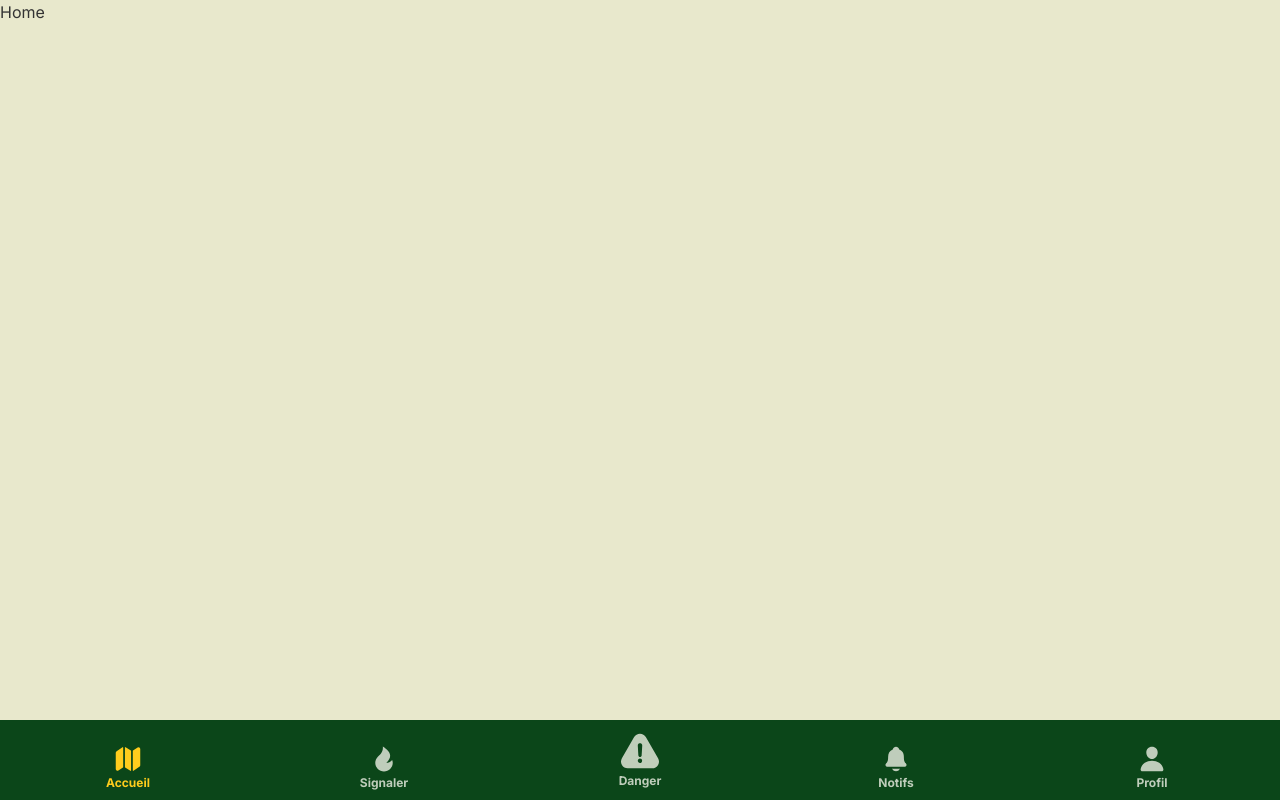
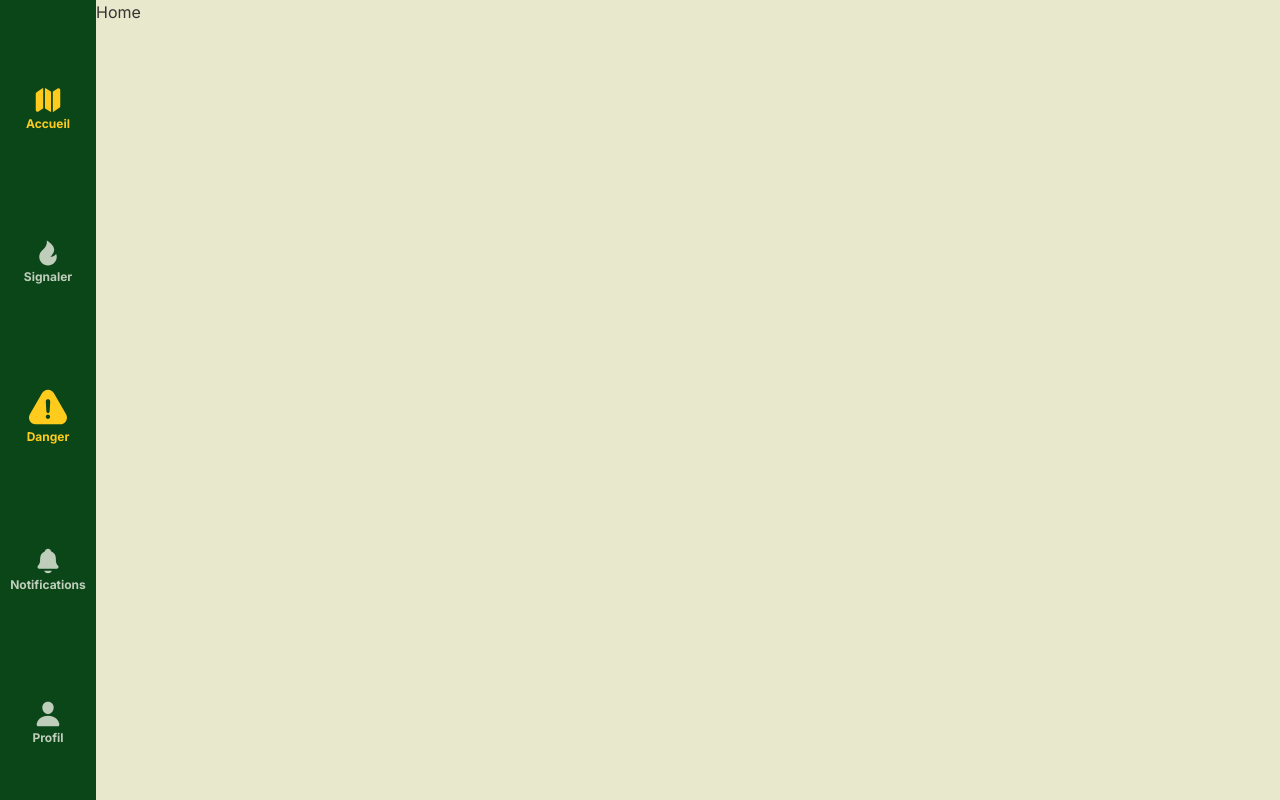
Before and after one commit to WildCodeSchool-2025-09/p3-0526-remote-vigie, a React (Vite) app in the folder client/: page / in a window 1280 px wide. Built offline with nearby package versions, Linux system fonts and the light colour scheme; no server answers; a web font is replaced by a local one.

Commit message:
(US16) Finish a nav bar

```diff
--- a/client/src/App.tsx
+++ b/client/src/App.tsx
@@ -10,9 +10,19 @@ function App() {
 
 	return (
 		<NotificationProvider>
+			<a
+				href="#main-content"
+				className="sr-only focus:not-sr-only focus:fixed focus:top-2 focus:left-2 focus:z-50 focus:rounded-md focus:bg-(--primary) focus:px-4 focus:py-2 focus:text-(--bg-light) focus:no-underline"
+			>
+				Aller au contenu principal
+			</a>
 			{/* Structure globale */}
-			<div className="flex h-dvh flex-col bg-(--bg-dark)">
-				<div className="grow">
+			<div className="flex h-dvh flex-col bg-(--bg-dark) lg:flex-row">
+				<div
+					id="main-content"
+					tabIndex={-1}
+					className="grow lg:min-w-0 lg:overflow-y-auto"
+				>
 					<Outlet />
 				</div>
 				{!isDevHelpRoute && <NavBar />}
--- a/client/src/components/Navigation/NavBar/NavBar.tsx
+++ b/client/src/components/Navigation/NavBar/NavBar.tsx
@@ -1,68 +1,41 @@
-import { NavLink } from "react-router";
 import { useAuth } from "../../../contexts/AuthContext";
-import Icon from "../../Icon/Icon";
-import NotificationBadge from "../../Notification/NotificationBadge/NotificationBadge";
+import { navItems } from "../../../types/navItems";
+import NavItem from "../NavItem/NavItem";
 
 function NavBar() {
 	const { user } = useAuth();
 
 	return (
 		<nav
-			className="sticky bottom-0 z-10 grid h-20 grid-cols-5 bg-(--primary) pt-4"
+			className="sticky bottom-0 z-10 grid h-[calc(5rem+env(safe-area-inset-bottom,0px))] shrink-0 grid-flow-col auto-cols-fr bg-(--primary) lg:order-first lg:sticky lg:top-0 lg:bottom-auto lg:h-dvh lg:w-24 lg:grid-flow-row lg:auto-rows-fr lg:pt-8"
 			aria-label="Navigation principale"
 		>
-			<NavLink
-				to="/"
-				end
-				className={({ isActive }) =>
-					`relative flex flex-col items-center justify-center gap-0.5 text-xs font-bold no-underline ${isActive ? "text-(--accent)" : "text-(--bg-light)/75"}`
-				}
-			>
-				<Icon name="map" className="size-7" />
-				<span>Accueil</span>
-			</NavLink>
-			<NavLink
-				to="/incident/1"
-				className={({ isActive }) =>
-					`relative flex flex-col items-center justify-center gap-0.5 text-xs font-bold no-underline ${isActive ? "text-(--accent)" : "text-(--bg-light)/75"}`
-				}
-			>
-				<Icon name="alert" className="size-7" />
-				<span>Signaler</span>
-			</NavLink>
-			<NavLink
-				to="/incident"
-				end
-				className={({ isActive }) =>
-					`relative -translate-y-2 flex flex-col items-center justify-center gap-0.5 text-xs font-bold no-underline ${isActive ? "text-(--accent)" : "text-(--bg-light)/75"}`
-				}
-			>
-				<Icon name="danger" className="size-10" />
-				<span>Danger</span>
-			</NavLink>
-			{user != null && (
-				<NavLink
-					to="/notifications"
-					className={({ isActive }) =>
-						`relative flex flex-col items-center justify-center gap-0.5 text-xs font-bold no-underline ${isActive ? "text-(--accent)" : "text-(--bg-light)/75"}`
-					}
-				>
-					<span className="relative">
-						<Icon name="notification" className="size-7" />
-						<NotificationBadge />
-					</span>
-					<span>Notifs</span>
-				</NavLink>
-			)}
-			<NavLink
-				to="/profile"
-				className={({ isActive }) =>
-					`relative flex flex-col items-center justify-center gap-0.5 text-xs font-bold no-underline ${isActive ? "text-(--accent)" : "text-(--bg-light)/75"}`
-				}
-			>
-				<Icon name="profile" className="size-7" />
-				<span>Profil</span>
-			</NavLink>
+			{navItems
+				.filter((item) => !item.requiresAuth || user != null)
+				.map(
+					({
+						key,
+						loggedOutTo,
+						loggedOutLabel,
+						disabledWhenLoggedOut,
+						...item
+					}) => {
+						const isLoggedOut = user == null;
+						const resolved = {
+							...item,
+							...(isLoggedOut && loggedOutTo != null
+								? {
+										to: loggedOutTo,
+										label: loggedOutLabel ?? item.label,
+									}
+								: {}),
+							...(isLoggedOut && disabledWhenLoggedOut
+								? { disabled: true }
+								: {}),
+						};
+						return <NavItem key={key} {...resolved} />;
+					},
+				)}
 		</nav>
 	);
 }
--- /dev/null
+++ b/client/src/components/Navigation/NavItem/NavItem.tsx
@@ -0,0 +1,68 @@
+import { NavLink, useLocation } from "react-router";
+import type { NavItemConfig } from "../../../types/navItems";
+import Icon from "../../Icon/Icon";
+import NotificationBadge from "../../Notification/NotificationBadge/NotificationBadge";
+
+const baseClassName =
+	"relative flex flex-col items-center justify-center gap-0.5 text-xs font-bold focus-visible:outline-2 focus-visible:outline-offset-2 focus-visible:outline-(--accent) focus-visible:rounded-sm";
+
+function NavItem({
+	to,
+	end,
+	label,
+	icon,
+	emphasized = false,
+	alwaysAccent = false,
+	disabled = false,
+	disabledTitle,
+	showNotificationBadge = false,
+}: NavItemConfig) {
+	const location = useLocation();
+	const iconClassName = emphasized ? "size-10" : "size-7";
+	const emphasisClassName = emphasized
+		? "-translate-y-2 lg:translate-y-0"
+		: "";
+	const targetSearch = to?.includes("?") ? to.split("?")[1] : "";
+	const matchesSearch = location.search.replace(/^\?/, "") === targetSearch;
+
+	const iconElement = showNotificationBadge ? (
+		<span className="relative">
+			<Icon name={icon} className={iconClassName} />
+			<NotificationBadge />
+		</span>
+	) : (
+		<Icon name={icon} className={iconClassName} />
+	);
+
+	if (disabled) {
+		return (
+			<button
+				type="button"
+				disabled
+				aria-disabled="true"
+				title={disabledTitle}
+				className={`${baseClassName} ${emphasisClassName} text-(--bg-light)/40 cursor-not-allowed`}
+			>
+				{iconElement}
+				<span>{label}</span>
+			</button>
+		);
+	}
+
+	if (to == null) return null;
+
+	return (
+		<NavLink
+			to={to}
+			end={end}
+			className={({ isActive }) =>
+				`${baseClassName} ${emphasisClassName} no-underline ${alwaysAccent || (isActive && matchesSearch) ? "text-(--accent)" : "text-(--bg-light)/75"}`
+			}
+		>
+			{iconElement}
+			<span>{label}</span>
+		</NavLink>
+	);
+}
+
+export default NavItem;
--- a/client/src/components/Routing/PrivateRoute/PrivateRoute.tsx
+++ b/client/src/components/Routing/PrivateRoute/PrivateRoute.tsx
@@ -1,15 +1,16 @@
 import { useAuth } from "@/contexts/AuthContext";
-import { Navigate, Outlet } from "react-router";
+import { Navigate, Outlet, useLocation } from "react-router";
 
 export default function PrivateRoute() {
 	const { user, loading } = useAuth();
+	const location = useLocation();
 
 	if (loading) {
 		return null;
 	}
 
 	if (user == null) {
-		return <Navigate to="/login" replace />;
+		return <Navigate to="/login" state={{ from: location }} replace />;
 	}
 
 	return <Outlet />;
--- a/client/src/contexts/AuthContext.tsx
+++ b/client/src/contexts/AuthContext.tsx
@@ -20,11 +20,13 @@ type AuthContextValue = {
 //   emailVerified: false → écran « vérifie ton e-mail »
 //   STUB_USER = null      → redirection vers /login
 const STUB_USER: AuthUser | null = {
+
 	id: 1,
 	pseudo: "test",
 	email: "test@example.com",
 	emailVerified: true,
 };
+// const STUB_USER: AuthUser | null = null;
 
 // TODO US06 : remplacer ce fichier par un vrai AuthProvider (appelle GET /api/auth/me
 // au montage, expose login()/logout(), englobe <App/> dans main.tsx).
--- a/client/src/main.tsx
+++ b/client/src/main.tsx
@@ -17,6 +17,7 @@ import Home from "@/pages/Home/Home";
 import Incident from "@/pages/Incident/Incident";
 import IncidentDetails from "@/pages/IncidentDetails/IncidentDetails";
 import Login from "@/pages/Login/Login";
+import NotFound from "@/pages/NotFound/NotFound";
 import NotificationCenter from "@/pages/Notification/NotificationCenter";
 import Numbers from "@/pages/Numbers/Numbers";
 import Profile from "@/pages/Profile/Profile";
@@ -116,6 +117,10 @@ const router = createBrowserRouter([
 				children: [{ index: true, element: <NotificationCenter /> }],
 			},
 			...devRoutes,
+			{
+				path: "*",
+				element: <NotFound />,
+			},
 		],
 	},
 ]);
--- /dev/null
+++ b/client/src/pages/NotFound/NotFound.tsx
@@ -0,0 +1,34 @@
+import { useNavigate } from "react-router";
+import Icon from "../../components/Icon/Icon";
+
+export default function NotFound() {
+	const navigate = useNavigate();
+
+	return (
+		<div className="flex min-h-dvh flex-col items-center justify-center bg-base-100 p-4">
+			<div className="flex w-full max-w-sm flex-col items-center gap-4 rounded-3xl bg-base-300 p-4 text-center">
+				<span className="flex h-16 w-16 items-center justify-center rounded-full bg-(--bg-warning)">
+					<Icon
+						name="exclamation"
+						className="h-8 w-8 fill-warning"
+						aria-hidden="true"
+					/>
+				</span>
+				<h1 className="font-title text-lg font-bold text-primary">
+					Page introuvable
+				</h1>
+				<p className="mt-1 text-sm text-black">
+					Cette page n'existe pas ou a été déplacée.
+				</p>
+
+				<button
+					type="button"
+					onClick={() => navigate("/")}
+					className="btn btn-accent btn-md w-full rounded-full border-none px-5 font-bold"
+				>
+					Retour à l'accueil
+				</button>
+			</div>
+		</div>
+	);
+}
--- /dev/null
+++ b/client/src/types/navItems.ts
@@ -0,0 +1,56 @@
+import type { IconName } from "@/assets/icons";
+
+export type NavItemConfig = {
+	key: string;
+	label: string;
+	icon: IconName;
+	to?: string;
+	end?: boolean;
+	emphasized?: boolean;
+	alwaysAccent?: boolean;
+	requiresAuth?: boolean;
+	disabledWhenLoggedOut?: boolean;
+	disabled?: boolean;
+	disabledTitle?: string;
+	showNotificationBadge?: boolean;
+	loggedOutTo?: string;
+	loggedOutLabel?: string;
+};
+
+export const navItems: NavItemConfig[] = [
+	{ key: "home", to: "/", end: true, label: "Accueil", icon: "map" },
+	{
+		key: "report",
+		to: "/incident",
+		end: true,
+		label: "Signaler",
+		icon: "alert",
+		disabledWhenLoggedOut: true,
+	},
+	{
+		key: "danger",
+		to: "/incident?source=danger",
+		end: true,
+		label: "Danger",
+		icon: "danger",
+		emphasized: true,
+		alwaysAccent: true,
+		requiresAuth: true,
+	},
+	{
+		key: "notifications",
+		to: "/notifications",
+		label: "Notifications",
+		icon: "notification",
+		requiresAuth: true,
+		showNotificationBadge: true,
+	},
+	{
+		key: "profile",
+		to: "/profile",
+		label: "Profil",
+		icon: "profile",
+		loggedOutTo: "/login",
+		loggedOutLabel: "Connexion",
+	},
+];
```
Also changed, not shown: 1 other file (tests, documents, lock files or other folders).
